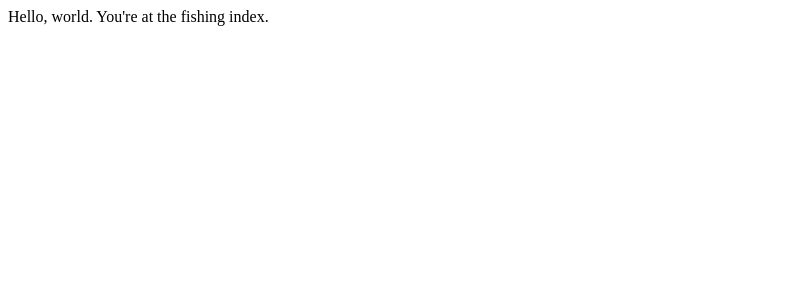
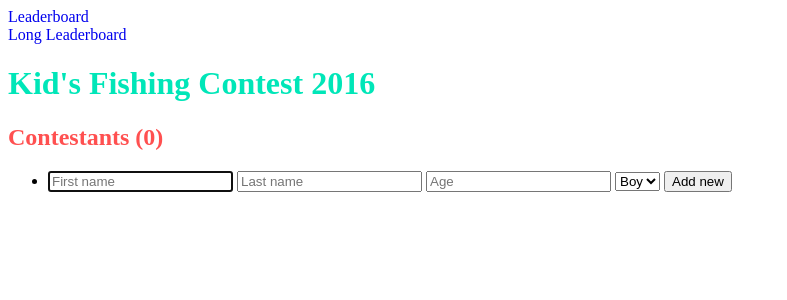
Before and after one commit to calebmauer/fishing-contest, a Django app: page /fishingcontest/ in a window 1280 px wide. Shown: the top 300 px of the page, without its empty margins (0-787 px from the left). Run offline with Django 3.2, Linux system fonts and the light colour scheme; data that the repository does not hold is empty.

Commit message:
Changed URLs to not include /main/
Changed URLs to not include /main/. This is to make the URL format
shorter, and it puts the leaderboards at the same level as all the other
content. Also removed the basic index page.

```diff
--- a/Contest-Site/fishingcontest/main.py
+++ b/Contest-Site/fishingcontest/main.py
@@ -7,7 +7,7 @@ from fishingcontest.models import Contestant, Fish
 def main(request):
 	""" A main page which contains a list of users. Can click on a contestant to view
 	and edit the list of fish they caught. """
-	template = loader.get_template('fishingcontest/mainmenu.html')
+	template = loader.get_template('fishingcontest/main.html')
 	context = RequestContext(request, {
 		'contestants': list(sorted(Contestant.objects.all(), key=lambda x: x.last_name+x.first_name))
     })
--- a/Contest-Site/fishingcontest/urls.py
+++ b/Contest-Site/fishingcontest/urls.py
@@ -3,13 +3,24 @@ from django.conf.urls import url
 from fishingcontest import views, main
 
 urlpatterns = [
-   url(r'^$', views.index, name='index'),
-   url(r'^main/$', main.main, name='main'),
-   url(r'^main/fishlist/(\d+)/$', main.fishlist, name='fishlist'), # Takes a contestant and renders list of all caught fish
-   url(r'^main/addcontestant/$', main.addcontestant, name='addcontestant'), # addcontestant (first,last,age,gender)
-   url(r'^main/deletecontestant/$', main.deletecontestant, name='deletecontestant'),
-   url(r'^main/addfish/$', main.addfish, name='addfish'), # addfish/(contestantid,fishweight)
-   url(r'^main/deletefish/$', main.deletefish, name='deletefish'),
+   url(r'^$', main.main, name='main'),
+
+   # Leaderboard pages for viewing how the contest is going
    url(r'^leaderboard/$', views.leaderboard, name='leaderboard'),
-   url(r'^leaderboard_long/$', views.leaderboard_long, name='leaderboard_long')
+   url(r'^leaderboard_long/$', views.leaderboard_long, name='leaderboard_long'),
+
+   # The following are all REST API URLS - not intended to be called by the user directly
+
+    # Takes a contestant and renders list of all caught fish
+   url(r'^fishlist/(\d+)/$', main.fishlist, name='fishlist'),
+
+   # addcontestant (first,last,age,gender)
+   url(r'^addcontestant/$', main.addcontestant, name='addcontestant'),
+   url(r'^deletecontestant/$', main.deletecontestant, name='deletecontestant'),
+
+   # addfish (contestantid,fishweight)
+   url(r'^addfish/$', main.addfish, name='addfish'),
+
+
+   url(r'^deletefish/$', main.deletefish, name='deletefish'),
 ]
--- a/Contest-Site/fishingcontest/views.py
+++ b/Contest-Site/fishingcontest/views.py
@@ -7,9 +7,6 @@ from django.template import RequestContext, loader
 from operator import *
 
 from fishingcontest.models import Contestant, Fish
-
-def index(request):
-    return HttpResponse("Hello, world. You're at the fishing index.")
 
 # Age groups, inclusive. Specify min and max.
 age_groups = ((3, 6), (7, 10), (11, 16))
--- a/Contest-Site/templates/fishingcontest/mainmenu.html
+++ b/Contest-Site/templates/fishingcontest/main.html
@@ -6,14 +6,14 @@
 <link rel="stylesheet" type="text/css" href="{% static "mainmenu.css" %}" media="screen" />
 
 <script type="text/JavaScript">
-redirectURL = "/fishingcontest/main/fishlist/";
+
 function contestantClick(contestantid) {
 	// If fish already loaded, remove it. Toggle functionality.
 	divid = "#c_"+contestantid+"_fish";
 	if ($(divid).length) {
 		$(divid).remove();
 	} else {
-		requestHref = redirectURL+contestantid;
+		requestHref = "fishlist/"+contestantid;
 		$.ajax(requestHref, {
 		  success: function(data) {
 			$('#c_'+contestantid).append(data);
```
